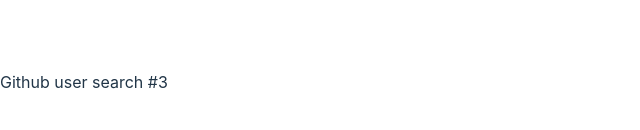
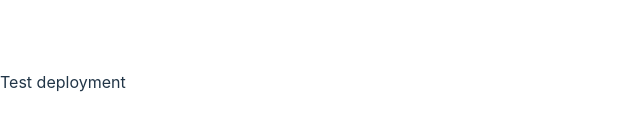
Before and after one commit to kacperklosowski/frontend-mentor-challenges, a React (Vite) app in the folder challenges/github-user-search/: page / in a window 1280 px wide. Shown: the part 318-448 px from the top of the page, without its empty margins (0-640 px from the left). Built offline with nearby package versions, Linux system fonts and the light colour scheme.

Commit message:
ci(github-user-search): test deploy workflow

```diff
--- a/challenges/github-user-search/src/App.tsx
+++ b/challenges/github-user-search/src/App.tsx
@@ -3,7 +3,7 @@
 function App() {
 
   return (
-    <p>Github user search #3</p>
+    <p>Test deployment</p>
   )
 }
 
```
